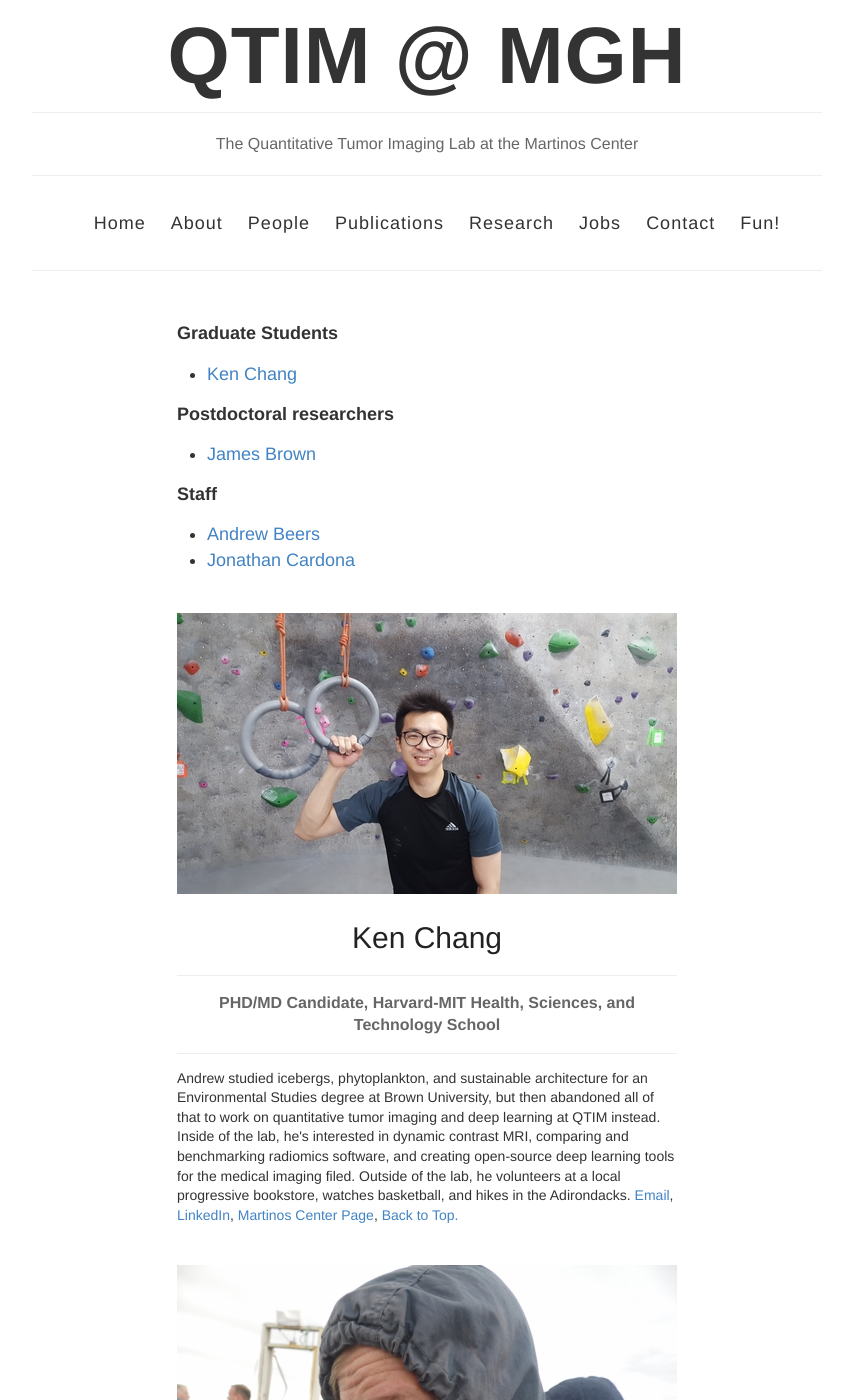
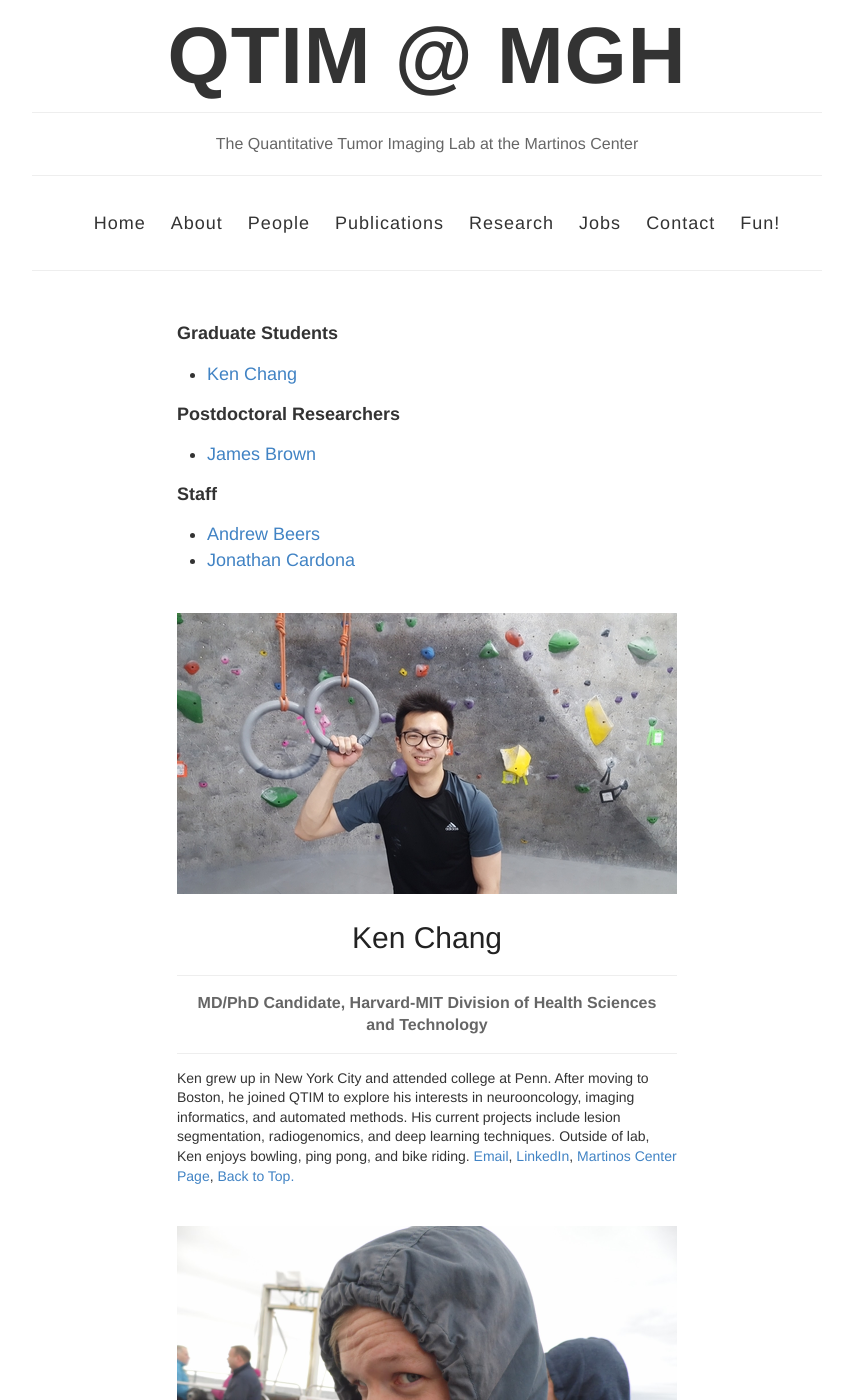
Before and after one commit to QTIM-Lab/qtim-lab.github.io, a Jekyll site: the page built from people.html, in a window 1280 px wide and 1400 px high. Shown: the whole window, without its empty margins (213-1066 px from the left). Built offline with Jekyll 4.4.1, drawn with Linux system fonts in a browser that asks for light colours; some of the changed text lies outside the part shown.

Commit message:
Update Ken Bio

```diff
--- a/people.html
+++ b/people.html
@@ -10,7 +10,7 @@ permalink: /people/
  <ul>
   <li><a href="#Ken">Ken Chang</a></li>
   </ul>
-<strong>Postdoctoral researchers</strong>
+<strong>Postdoctoral Researchers</strong>
   <ul>
     <li><a href="#James">James Brown</a></li>
   </ul>
@@ -26,8 +26,8 @@ permalink: /people/
 <a name="Ken"></a>
 <img src="../images/people/ken_c_500.jpg">
 <h1>Ken Chang</h1>
-<h2>PHD/MD Candidate, Harvard-MIT Health, Sciences, and Technology School</h2>
-<p>Andrew studied icebergs, phytoplankton, and sustainable architecture for an Environmental Studies degree at Brown University, but then abandoned all of that to work on quantitative tumor imaging and deep learning at QTIM instead. Inside of the lab, he's interested in dynamic contrast MRI, comparing and benchmarking radiomics software, and creating open-source deep learning tools for the medical imaging filed. Outside of the lab, he volunteers at a local progressive bookstore, watches basketball, and hikes in the Adirondacks. <a href="mailto:abeers@mgh.harvard.edu">Email</a>, <a href=https://www.linkedin.com/in/andrewlbeers/>LinkedIn</a>, <a href=https://www.linkedin.com/in/andrewlbeers/>Martinos Center Page</a>, <a href="#Top">Back to Top.</a></p>
+<h2>MD/PhD Candidate, Harvard-MIT Division of Health Sciences and Technology</h2>
+<p>Ken grew up in New York City and attended college at Penn. After moving to Boston, he joined QTIM to explore his interests in neurooncology, imaging informatics, and automated methods. His current projects include lesion segmentation, radiogenomics, and deep learning techniques. Outside of lab, Ken enjoys bowling, ping pong, and bike riding. <a href="mailto:kenchang@mit.edu">Email</a>, <a href=https://www.linkedin.com/in/ken-chang-4ab12023/>LinkedIn</a>, <a href=https://www.nmr.mgh.harvard.edu/user/3589141>Martinos Center Page</a>, <a href="#Top">Back to Top.</a></p>
 </div>
 
 <div class="bio">
```
Also changed, not shown: other parts of people.html (+1 -1 lines).
